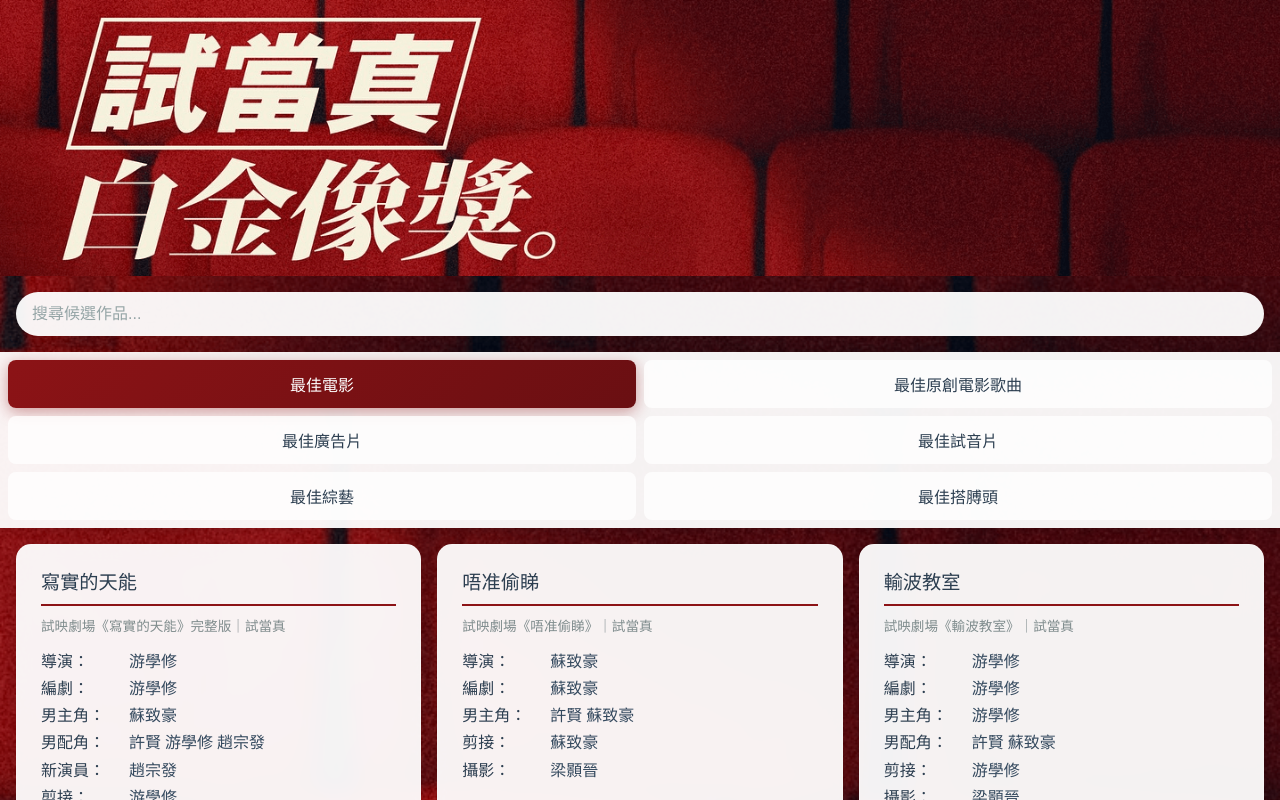
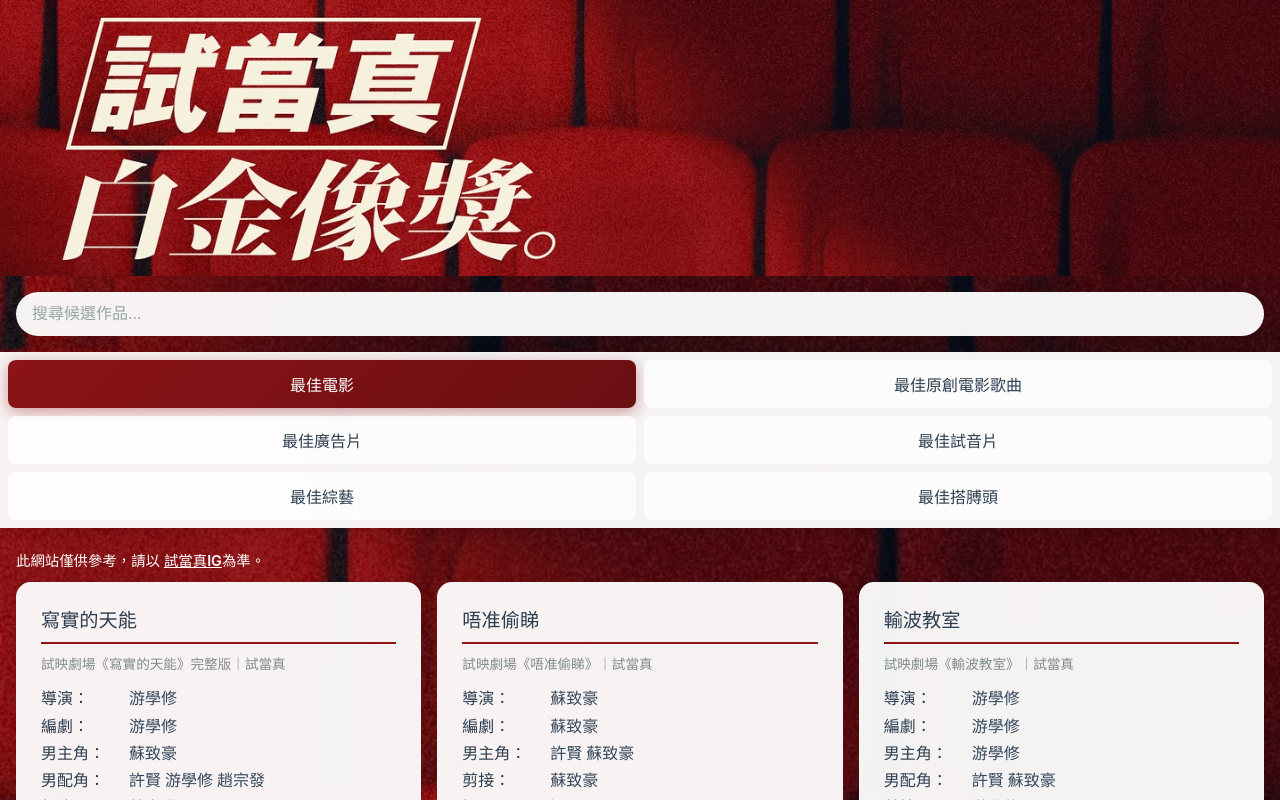
Before and after one commit to cswbrian/tnlplatinum, a React (Vite) app: page / in a window 1280 px wide. Shown: the top 800 px of the page. Built offline with nearby package versions, Linux system fonts and the light colour scheme.

Commit message:
Add disclaimer section to App component and style it in App.css

```diff
--- a/src/App.css
+++ b/src/App.css
@@ -72,6 +72,27 @@ body {
   color: #7f8c8d;
   font-size: 0.9rem;
   font-weight: 500;
+}
+
+/* Disclaimer */
+.disclaimer {
+  margin: 6px 0 10px;
+  color: white;
+}
+
+.disclaimer p {
+  margin: 0;
+  font-size: 0.9rem;
+}
+
+.disclaimer a {
+  color: white;
+  text-decoration: underline;
+  font-weight: 600;
+}
+
+.disclaimer a:hover {
+  text-decoration: underline;
 }
 
 /* Search */
--- a/src/App.tsx
+++ b/src/App.tsx
@@ -214,6 +214,10 @@ const App: React.FC = () => {
       </div>
 
       <div className="nominees-container">
+        <div className="disclaimer">
+          <p>此網站僅供參考，請以 <a href="https://www.instagram.com/p/DMR3OmuTTR7" target="_blank" rel="noopener noreferrer">試當真IG</a>為準。</p>
+        </div>
+
         <div className={`nominees-grid ${selectedCategory === 'films' ? 'films-grid' : ''}`}>
           {filteredData.map((item, index) => renderNomineeCard(item, index))}
         </div>
```
